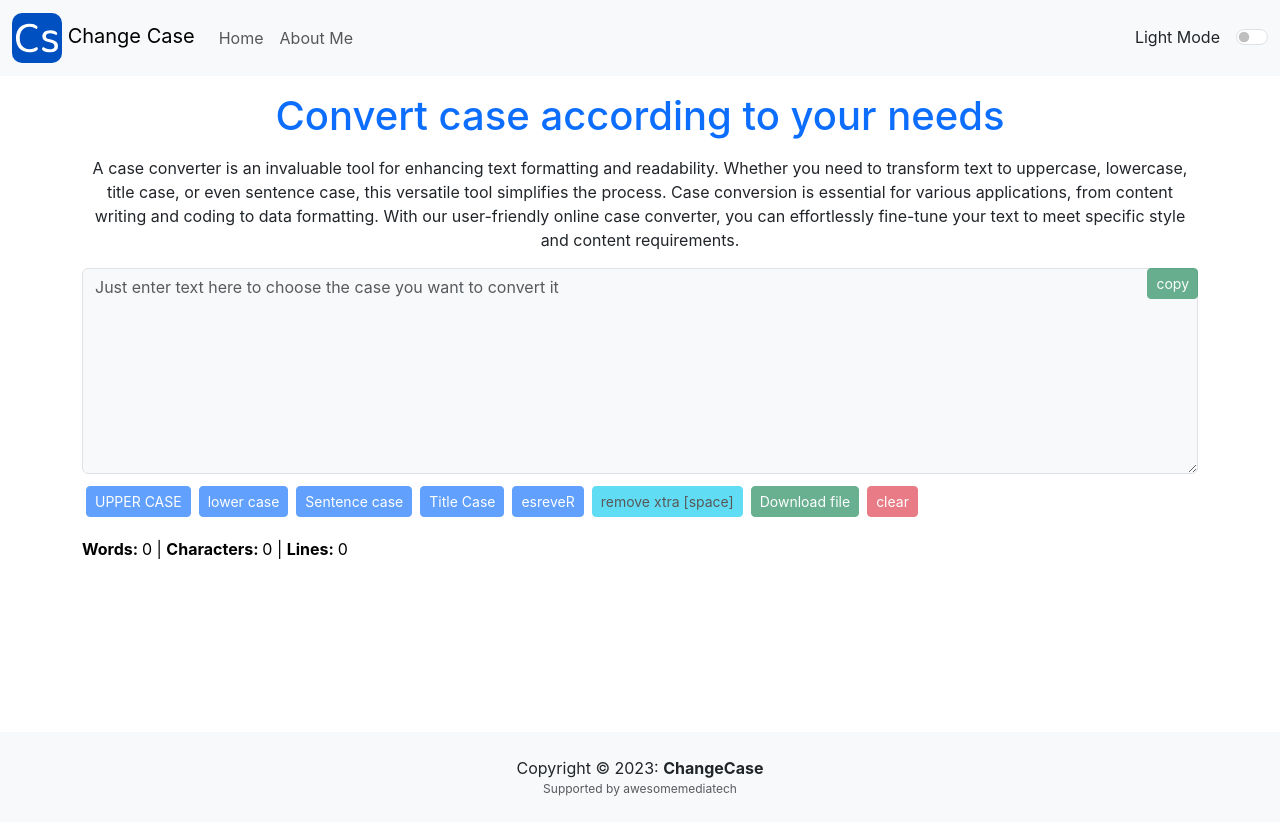
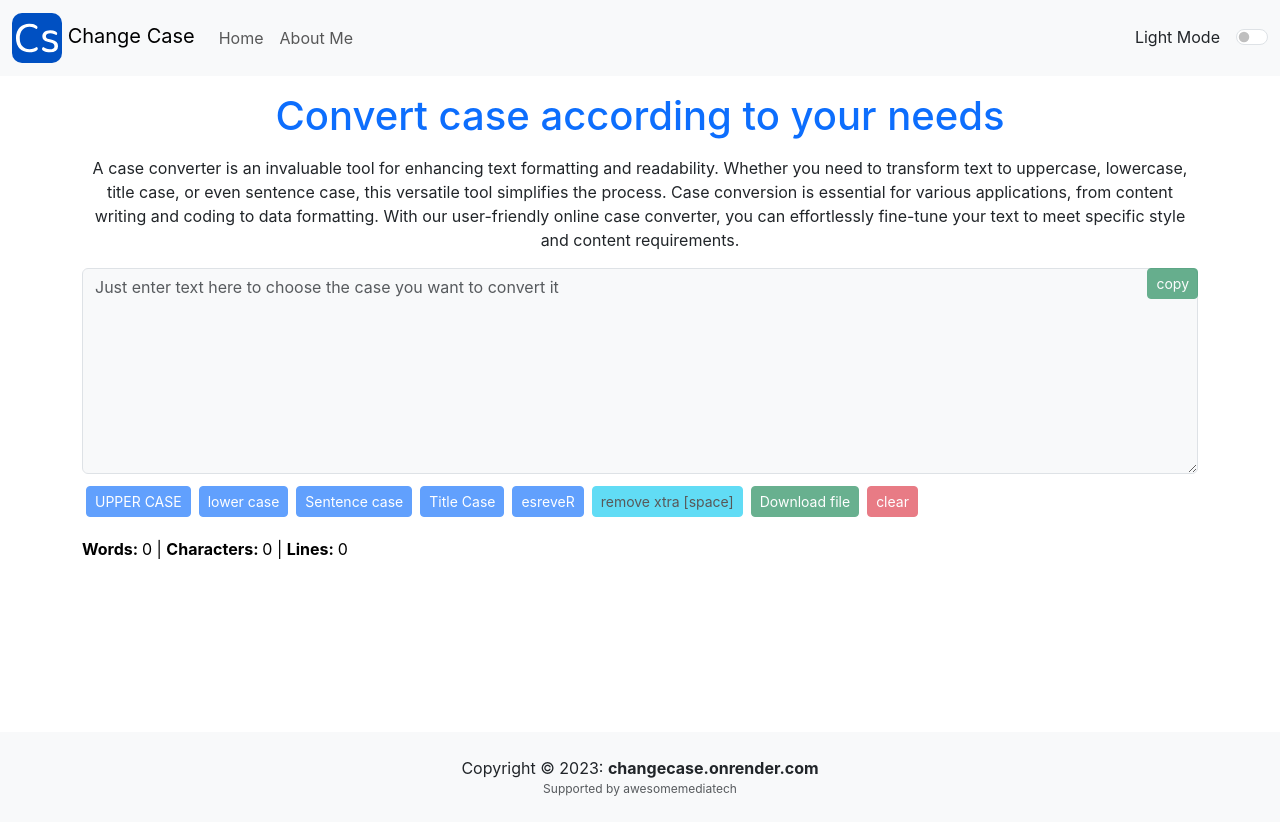
Before and after one commit to armexx/change-case, a React (Create React App) app: page / in a window 1280 px wide. Built offline with nearby package versions, Linux system fonts and the light colour scheme.

Commit message:
footer copyright text updated

```diff
--- a/src/components/Copyright.js
+++ b/src/components/Copyright.js
@@ -5,7 +5,7 @@ function Copyright(props){
   return (
     <footer className={`text-center text-lg-start bg-${props.mode==='light'?'light':'dark'}`}>
         <div className={`text-center p-4 text-${props.mode==='light'?'dark':'light'}`}>
-        Copyright © {cYear}: <span className="text-reset fw-bold">ChangeCase</span>
+        Copyright © {cYear}: <span className="text-reset fw-bold">changecase.onrender.com</span>
         <p className='sm-font text-muted m-0'>Supported by awesomemediatech</p>
         </div>
     </footer>
```
